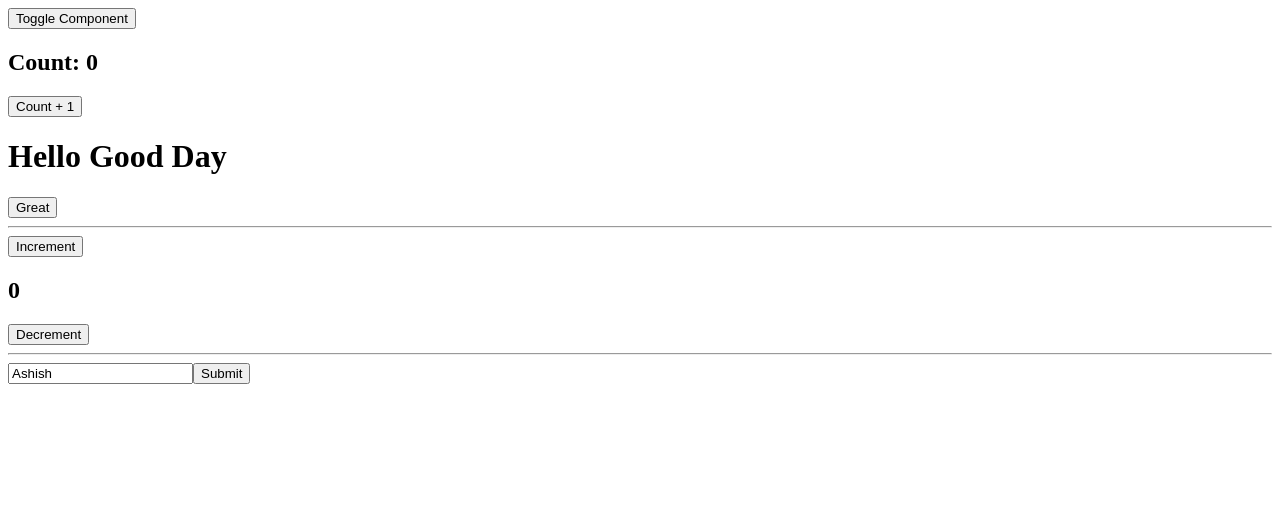
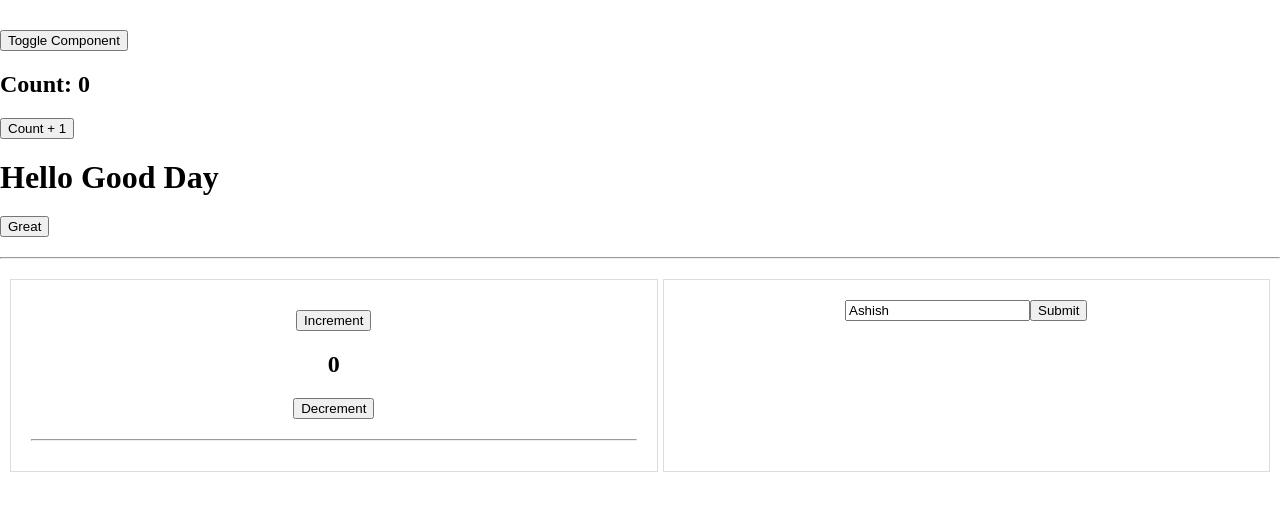
Before and after one commit to ashucj17/react-hooks, a React (Vite) app: page / in a window 1280 px wide. Shown: the top 510 px of the page. Built offline with nearby package versions, Linux system fonts and the light colour scheme.

Commit message:
css for deccent layout

```diff
--- a/src/Hooks/MyUseState.jsx
+++ b/src/Hooks/MyUseState.jsx
@@ -35,13 +35,14 @@ const MyUseState = () => {
         <h1>Hello Good Day {flag ? name : ""} </h1>
         <button onClick={great}>Great</button>
         <hr/>
-        <div>
+        <div class="container">
+        <div className='unaryOperator'>
         <button onClick={increment}>Increment</button>
         <div><h2>{count}</h2></div>
         <button onClick={decrement}>Decrement</button>
         <hr/>
         </div>
-        <div>
+        <div className='nameList'>
             <form onSubmit={addNames}>
                 <input type="text" value={name} onChange={(e)=>{
                     setName(e.target.value)
@@ -56,6 +57,7 @@ const MyUseState = () => {
                 }
                 </ul>
             </form>
+            </div>
         </div>
     </>
   )
--- a/src/index.css
+++ b/src/index.css
@@ -0,0 +1,24 @@
+* {
+  margin: 10px auto;
+}
+li {
+  list-style: none;
+}
+.container {
+  display: flex;
+  margin: 10px;
+}
+
+.unaryOperator {
+  width: 50%;
+  border: 1px solid #dcdcdc;
+  padding: 20px;
+  margin-right: 5px;
+  text-align: center;
+}
+
+.nameList {
+  width: 50%;
+  border: 1px solid #dcdcdc;
+  text-align: center;
+}
```
